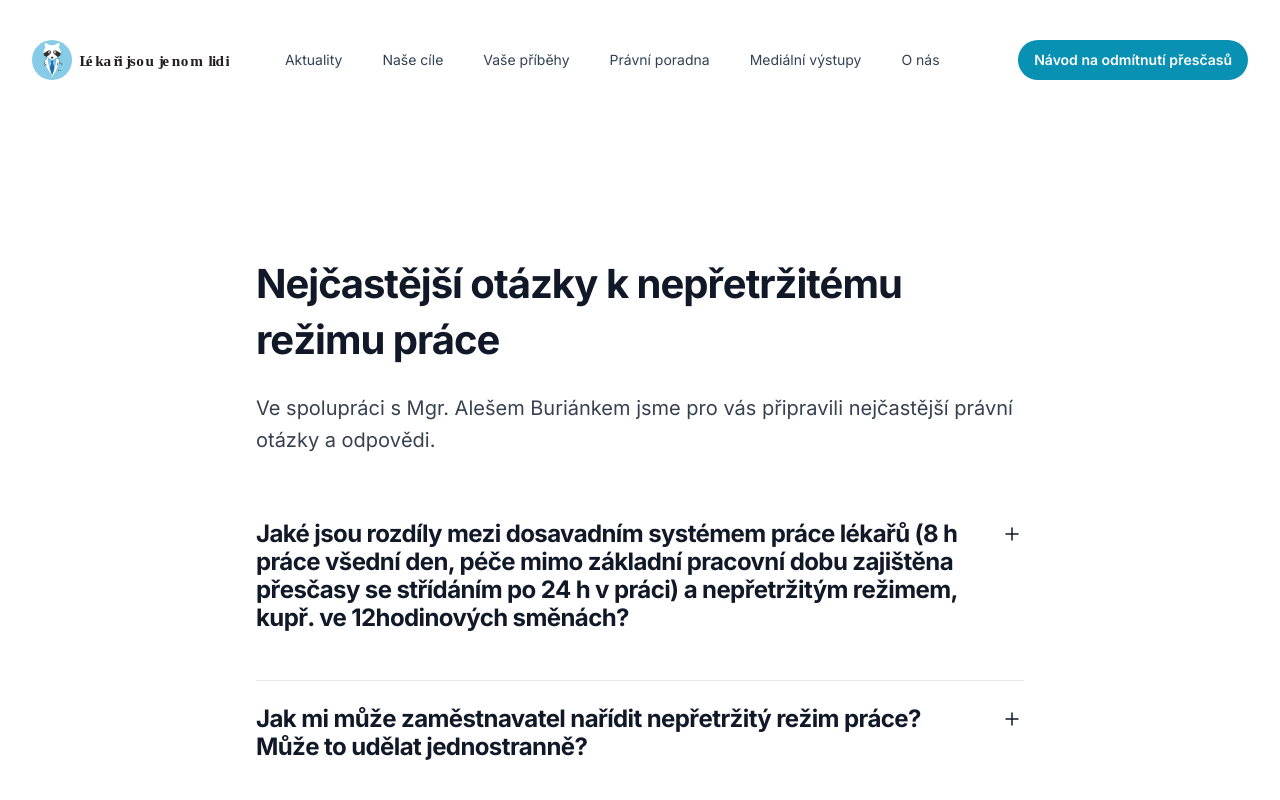
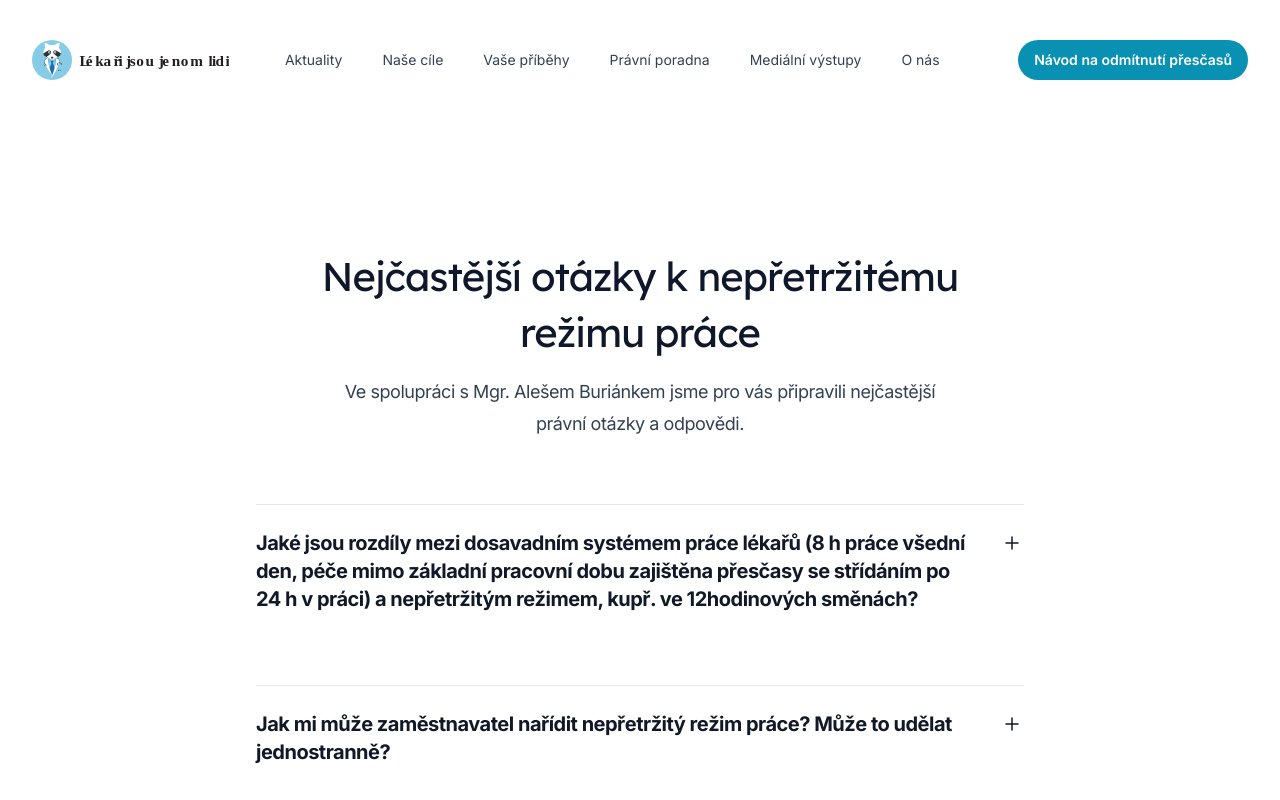
Before and after one commit to ohweb/lekari-jsou-jenom-lidi, a Next.js app: page /pravni-poradna in a window 1280 px wide. Shown: the top 800 px of the page. Built offline with nearby package versions, Linux system fonts and the light colour scheme.

Commit message:
feat(content): clean up the legal section of the website visually

```diff
--- a/package.json
+++ b/package.json
@@ -1,6 +1,6 @@
 {
   "name": "lekari-jsou-jenom-lidi-web-alessandro",
-  "version": "0.9.0",
+  "version": "0.9.1",
   "private": true,
   "scripts": {
     "dev": "next dev",
--- a/src/app/pravni-poradna/page.tsx
+++ b/src/app/pravni-poradna/page.tsx
@@ -1,35 +1,37 @@
-import {type Metadata} from 'next'
-import LegalFaq from "@/components/LegalFaqs/LegalFaq";
-import getLegalFaqs from "@/components/LegalFaqs/getLegalFaqs";
+import { type Metadata } from 'next'
+import LegalFaq from '@/components/LegalFaqs/LegalFaq'
+import getLegalFaqs from '@/components/LegalFaqs/getLegalFaqs'
 
 export const metadata: Metadata = {
   title: 'Právní poradna',
 }
-
 
 export default function PravniPoradna() {
   const legalFaqs = getLegalFaqs()
   return (
     <>
       <div className="bg-white px-6 py-32 lg:px-8">
-                <div className="mx-auto max-w-3xl text-base leading-7 text-gray-700">
-                    <h1 className="mt-2 text-3xl font-bold tracking-tight text-gray-900 sm:text-4xl">
+        <div className="mx-auto max-w-3xl divide-y divide-gray-900/10 text-base leading-7 text-gray-700">
+          <div className="mx-auto max-w-2xl md:text-center">
+            <h2 className="font-display text-3xl tracking-tight text-slate-900 sm:text-4xl">
               Nejčastější otázky k nepřetržitému režimu práce
-                    </h1>
-                    <p className="mt-6 text-xl leading-8">
-                        Ve spolupráci s Mgr. Alešem Buriánkem jsme pro vás
-                        připravili nejčastější právní otázky a odpovědi.
+            </h2>
+            <p className="mt-4 text-lg tracking-tight text-slate-700">
+              Ve spolupráci s Mgr. Alešem Buriánkem jsme pro vás připravili
+              nejčastější právní otázky a odpovědi.
             </p>
-                    <dl className="mt-10 space-y-12 divide-y divide-gray-900/10">
+          </div>
+          <dl className="mt-16 space-y-12 divide-y divide-gray-900/10">
             {legalFaqs.map((oneLegalFaq) => (
-                            <LegalFaq question={oneLegalFaq.data.question}
+              <LegalFaq
+                question={oneLegalFaq.data.question}
                 answer={oneLegalFaq.content}
-                                      key={oneLegalFaq.data.id}/>
+                key={oneLegalFaq.data.id}
+              />
             ))}
           </dl>
         </div>
       </div>
-
     </>
   )
 }
--- a/src/components/LegalFaqs/LegalFaq.tsx
+++ b/src/components/LegalFaqs/LegalFaq.tsx
@@ -1,20 +1,22 @@
-"use client"
-import {Disclosure} from "@headlessui/react";
-import {MinusSmallIcon, PlusSmallIcon} from "@heroicons/react/24/outline";
-import Markdown from "markdown-to-jsx";
+'use client'
+import { Disclosure } from '@headlessui/react'
+import { MinusSmallIcon, PlusSmallIcon } from '@heroicons/react/24/outline'
+import Markdown from 'markdown-to-jsx'
 
 export interface LegalFaqProps {
   question: string
   answer: string
 }
-const LegalFaq = ({question, answer}: LegalFaqProps) => {
+const LegalFaq = ({ question, answer }: LegalFaqProps) => {
   return (
     <Disclosure as="div" className="pt-6">
       {({ open }) => (
         <>
           <dt>
             <Disclosure.Button className="flex w-full items-start justify-between text-left text-gray-900">
-                            <span className="text-2xl font-bold tracking-tight leading-7">{question}</span>
+              <span className="mb-6 text-xl font-bold leading-7 tracking-tight">
+                {question}
+              </span>
               <span className="ml-6 flex h-7 items-center">
                 {open ? (
                   <MinusSmallIcon className="h-6 w-6" aria-hidden="true" />
@@ -26,12 +28,15 @@ const LegalFaq = ({question, answer}: LegalFaqProps) => {
           </dt>
           <Disclosure.Panel as="dd" className="mt-2 pr-12">
             <div>
-                            <Markdown className="prose lg:prose-xl text-base leading-7 text-gray-600 text-justify">{answer}</Markdown>
+              <Markdown className="prose text-justify text-base leading-7 text-gray-600 lg:prose-xl">
+                {answer}
+              </Markdown>
             </div>
           </Disclosure.Panel>
         </>
       )}
-        </Disclosure>    )
+    </Disclosure>
+  )
 }
 
 export default LegalFaq
```
Lines whose indentation alone changed are shown as unchanged.
